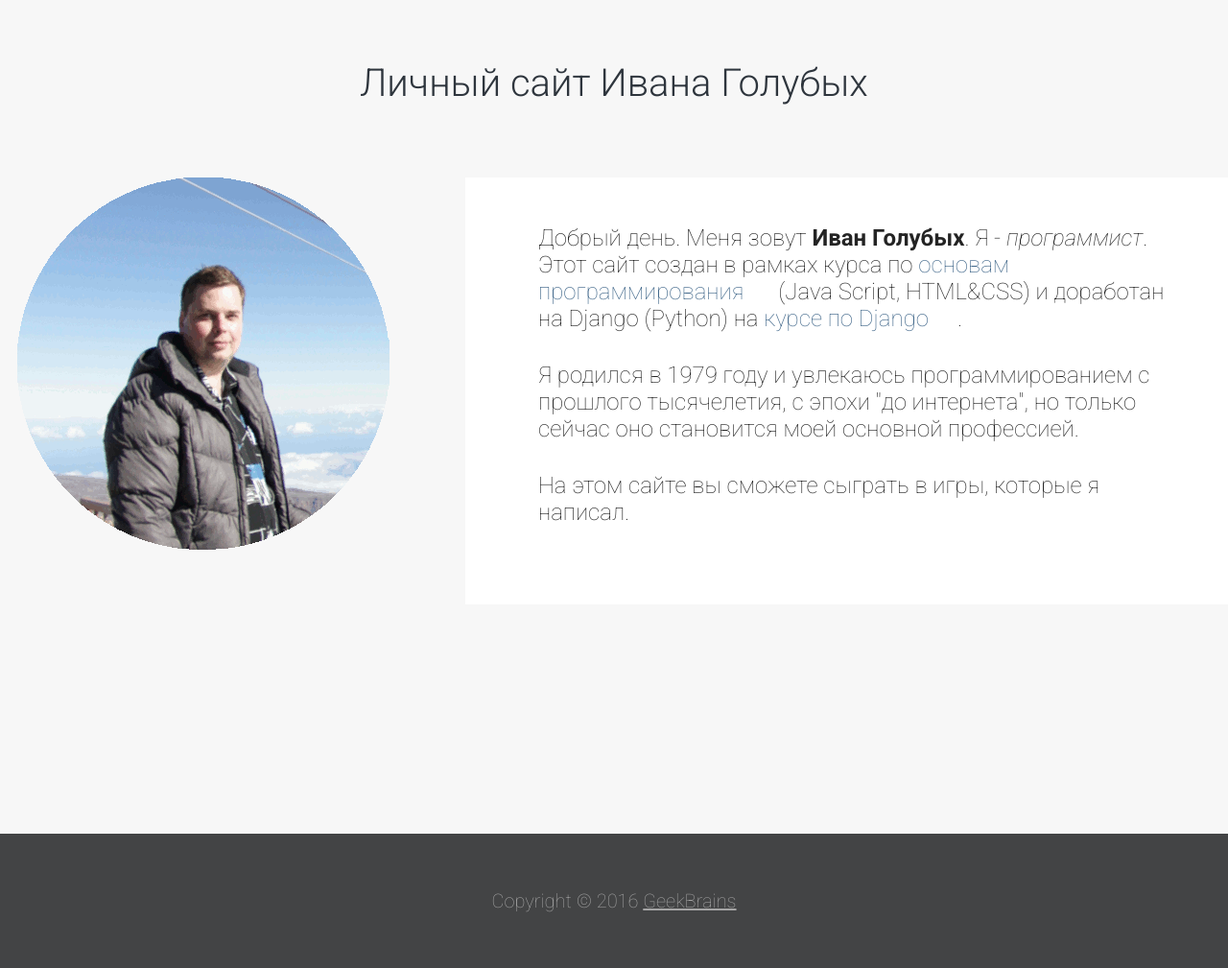
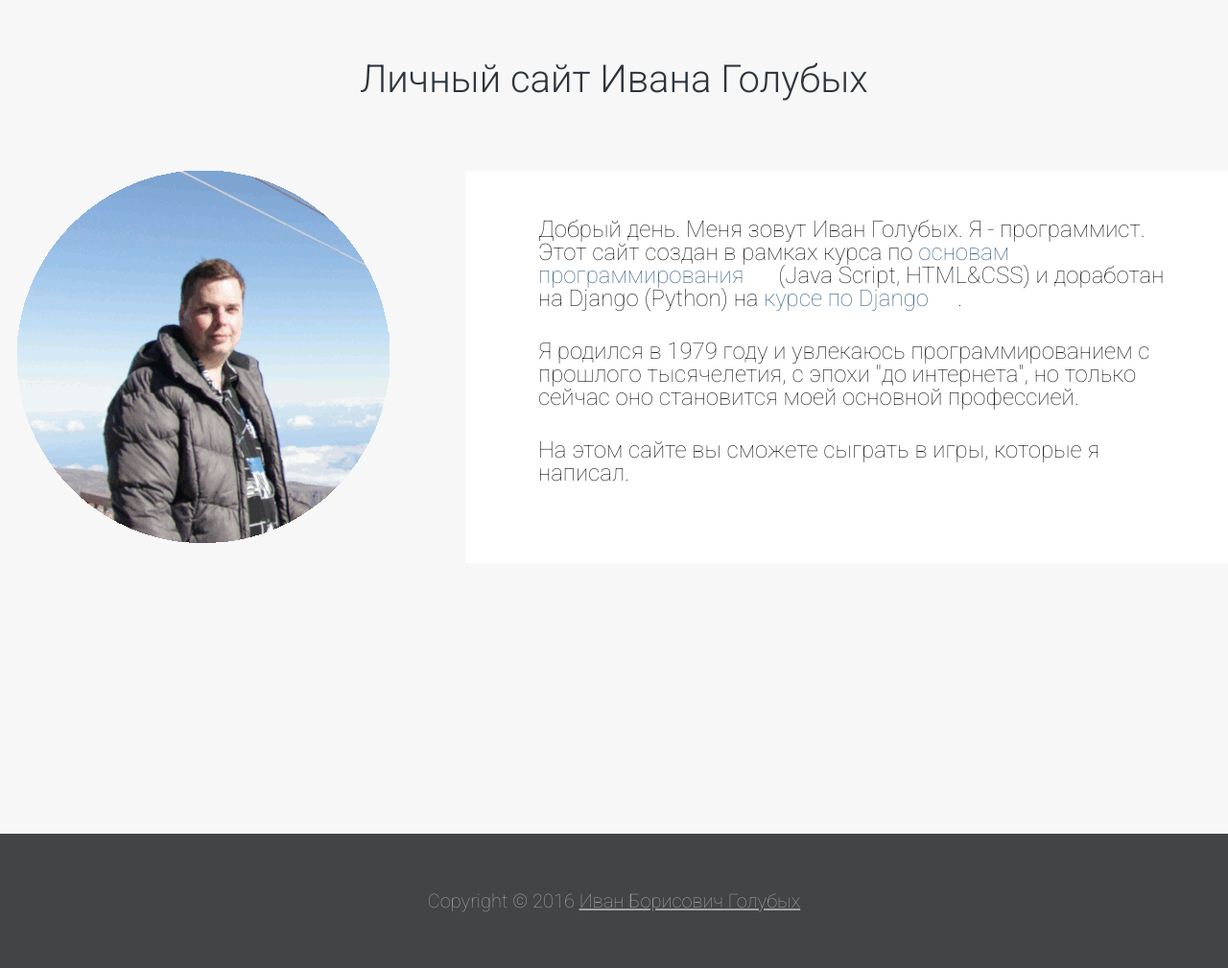
Before and after one commit to ivangolubykh/django-hello_world, a Django app: page /django/profile_ig/ in a window 1280 px wide. Shown: the part 70-1079 px from the top of the page at 96% size. Run offline with Django 3.2, Linux system fonts and the light colour scheme.

Commit message:
Начата переработка CSS-стилей/дизайна. Основные "div id=" заменены на HTML-теги header, section, footer

```diff
--- a/django_01/django_01/settings.py
+++ b/django_01/django_01/settings.py
@@ -120,6 +120,6 @@ USE_TZ = True
 
 STATIC_URL = '/static/'
 STATIC_ROOT = os.path.join(BASE_DIR, "static")
-#STATICFILES_DIRS = (
-#    os.path.join(BASE_DIR, "static"),
-#)
+STATICFILES_DIRS = (
+   os.path.join(BASE_DIR, "static_general"),
+)
--- a/django_01/indexapp/static/indexapp/style.css
+++ b/django_01/indexapp/static/indexapp/style.css
@@ -10,7 +10,7 @@ body {
     font-family: 'Roboto', sans-serif;
 }
 
-#header {
+header {
     border: 1px solid #b5b7ba;
     background-color: #dfdfdf;
     /*min-width: 1280px;*/
@@ -19,7 +19,7 @@ body {
     padding-top: 18px;
 }
 
-#header #selected {
+header #selected {
     color: #000;
 }
 
@@ -28,7 +28,7 @@ body {
     margin: 0 auto;
 }
 
-#header a {
+header a {
     color: #4d4d4d;
     font-size: 20px;
     font-weight: 100;
@@ -39,17 +39,17 @@ body {
     display: inline-block;
 }
 
-#header span {
+header span {
     padding: 0 38px;
 }
 
-#content {
+section {
     height: 806px;
     /*min-width: 1200px;*/
     margin: 0 auto;
 }
 
-#content h1 {
+section h1 {
     /*min-width: 1200px;*/
     text-align: center;
     color: #2e353d;
@@ -59,7 +59,7 @@ body {
     margin-bottom: 75px;
 }
 
-#content h3 {
+section h3 {
     color: #242424;
     font-size: 35px;
     font-weight: 300;
@@ -68,24 +68,24 @@ body {
     margin-bottom: 52px;
 }
 
-#content h5 {
+section h5 {
     color:  #242424;
     font-size: 24px;
     text-align: left;
 }
 
-#content img {
+section img {
     margin-left: 17px;
 }
 
-#content #box_text {
+section #box_text {
     width: 671px;
     background-color: #ffffff;
     float: right;
     padding: 49px 48px 51px 76px;
 }
 
-#content #box_text p {
+section #box_text p {
     color: #242424;
     font-size: 24px;
     font-weight: 100;
@@ -93,7 +93,7 @@ body {
     margin-bottom: 31px;
 }
 
-#content #box_text a  {
+section #box_text a  {
     color: #40678a;
     font-size: 24px;
     font-weight: 100;
@@ -103,11 +103,11 @@ body {
 }
 
 
-#content .media {
+section .media {
     margin-right: 0;
 }
 
-#content #box {
+section #box {
     background-color: #ffffff;
     /*width: 1238px;*/
     height: 446px;
@@ -116,7 +116,7 @@ body {
     padding-left: 38px;
 }
 
-#content #box p {
+section #box p {
     color: #242424;
     font-size: 24px;
     font-weight: 100;
@@ -125,7 +125,7 @@ body {
     margin-bottom: 30px;
 }
 
-#content #box input {
+section #box input {
     border: 1px solid #a0a0a0;
     background-color: #f5f5f5;
     width: 457px;
@@ -136,7 +136,7 @@ body {
     margin-bottom: 12px;
 }
 
-#content #box a {
+section #box a {
     display: block;
     float: left;
     background-color:  #8cbbd3;
@@ -149,11 +149,11 @@ body {
     padding:11px 51px;
 }
 
-#content #box a:hover {
+section #box a:hover {
     background-color: #5ba1d3;
 }
 
-#footer {
+footer {
     background-color: #434445;
     /*min-width: 1920px;*/
     height: 140px;
@@ -165,6 +165,6 @@ body {
     line-height: 140px;
 }
 
-#footer a {
+footer a {
     color: inherit;
 }
--- /dev/null
+++ b/django_01/static_general/general/style/reset.css
@@ -0,0 +1,48 @@
+/* http://meyerweb.com/eric/tools/css/reset/
+   v2.0 | 20110126
+   License: none (public domain)
+*/
+
+html, body, div, span, applet, object, iframe,
+h1, h2, h3, h4, h5, h6, p, blockquote, pre,
+a, abbr, acronym, address, big, cite, code,
+del, dfn, em, img, ins, kbd, q, s, samp,
+small, strike, strong, sub, sup, tt, var,
+b, u, i, center,
+dl, dt, dd, ol, ul, li,
+fieldset, form, label, legend,
+table, caption, tbody, tfoot, thead, tr, th, td,
+article, aside, canvas, details, embed,
+figure, figcaption, footer, header, hgroup,
+menu, nav, output, ruby, section, summary,
+time, mark, audio, video {
+	margin: 0;
+	padding: 0;
+	border: 0;
+	font-size: 100%;
+	font: inherit;
+	vertical-align: baseline;
+}
+/* HTML5 display-role reset for older browsers */
+article, aside, details, figcaption, figure,
+footer, header, hgroup, menu, nav, section {
+	display: block;
+}
+body {
+	line-height: 1;
+}
+ol, ul {
+	list-style: none;
+}
+blockquote, q {
+	quotes: none;
+}
+blockquote:before, blockquote:after,
+q:before, q:after {
+	content: '';
+	content: none;
+}
+table {
+	border-collapse: collapse;
+	border-spacing: 0;
+}
--- a/django_01/templates/base.html
+++ b/django_01/templates/base.html
@@ -14,16 +14,13 @@
 			Личный сайт Ивана Борисовича Голубых
 		{% endblock %}
 	</title>
+	<link rel="stylesheet" href="{% static 'general/style/reset.css' %}">
 	<link rel="stylesheet" href="{% static 'indexapp/style.css' %}">
 </head>
 <body>
 
 	<script type="text/javascript">
-// https://jsfiddle.net/
-
-//	var answer = Match.random(); // случайное число от 0 до 1
-//	var answer = parseInt(Match.random() * 100); // случайное целое число от 0 до 100
-//	eur.toFixed(2) // округление до 2 знаков после запятой
+		'use strict';
 		function start_program() {
 
 			var selection = parseInt(prompt("Введите:\n1 для выбора конверетра валют;\n2 для игры в загадки;\n3 для вычисления уравнения\n4 банковская программа (рассчёт прибыли по вкладу)."));
@@ -105,22 +102,22 @@
 
 	</script>
 
-	<div id="header">
+	<header>
 		<a href="{% url 'index' %}">Главная</a> <span>/</span>
 		<a href="{% url 'learn' %}">Учёба</a> <span>/</span>
 		<a href="{% url 'work' %}">Работа</a> <span>/</span>
 		<a href="javascript:arcana();">Загадки</a> <span>/</span>
 		<a href="javascript:start_program();">Все программы</a> <span>/</span>
-	</div>
+	</header>
 
-	<div id="content">
+	<section>
 		{% block contetnt %}
 		{% endblock %}
-	</div>
+	</section>
 
-	<div id="footer">
-	Copyright © 2016 <a href="https://geekbrains.ru/">GeekBrains </a>
-	</div>
+	<footer>
+	Copyright © 2016 <a href="http://allworld.xyz/django/profile_ig/" target="_blank">Иван Борисович Голубых</a>
+	</footer>
 
 </body>
 </html>
```
